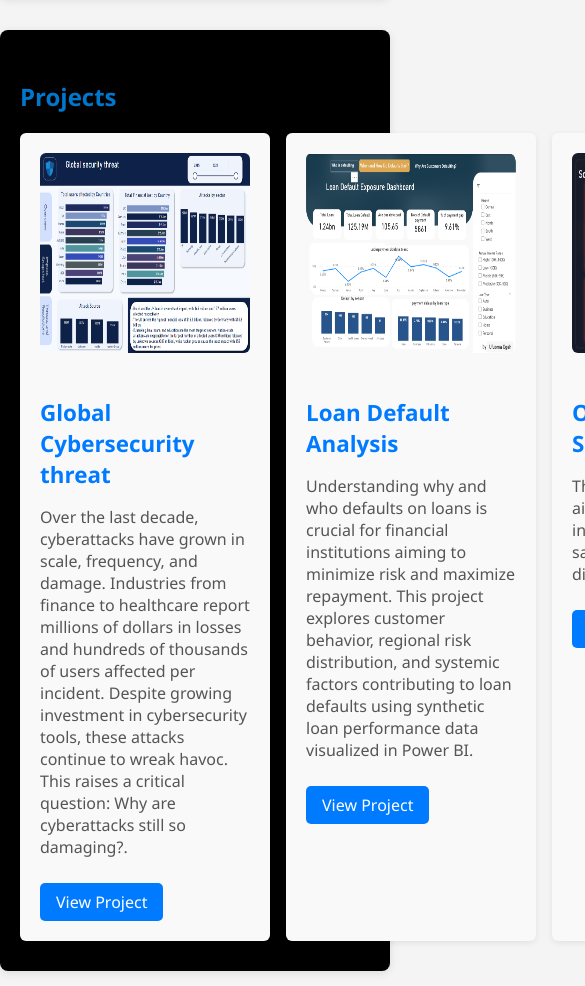
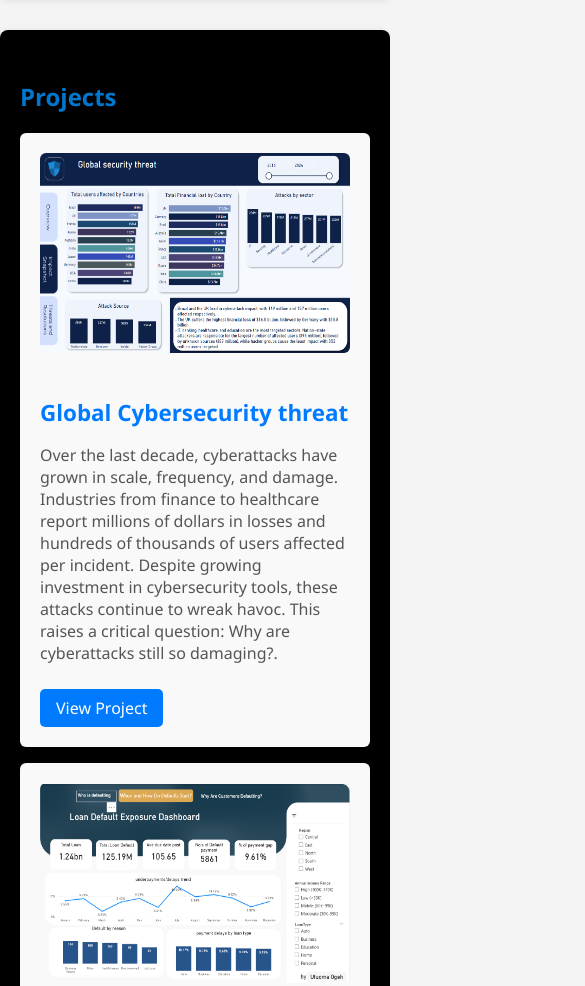
Before and after one commit to uogeh/Ufuomaportfolio, a plain HTML site: page index.html in a window 390 px wide. Shown: the part 2502-3488 px from the top of the page, 585 px wide, since content can reach past the window. Drawn offline with Linux system fonts and the light colour scheme.

Commit message:
Update styles.css

```diff
--- a/css/styles.css
+++ b/css/styles.css
@@ -174,11 +174,25 @@ h2 {
 
 .projects-grid {
   display: grid;
-  grid-template-columns: repeat(auto-fit, minmax(250px, 1fr));
+  grid-template-columns: repeat(3, 1fr);  /* default 3 columns */
   gap: 1rem;
   max-width: 1100px;
   margin: 0 auto;
 }
+
+@media (max-width: 900px) {
+  .projects-grid {
+    grid-template-columns: repeat(2, 1fr); /* 2 columns on medium screens */
+  }
+}
+
+@media (max-width: 600px) {
+  .projects-grid {
+    grid-template-columns: 1fr; /* 1 column on small screens */
+  }
+}
+
+
 
 .project-card img {
   width: 100%;
```
